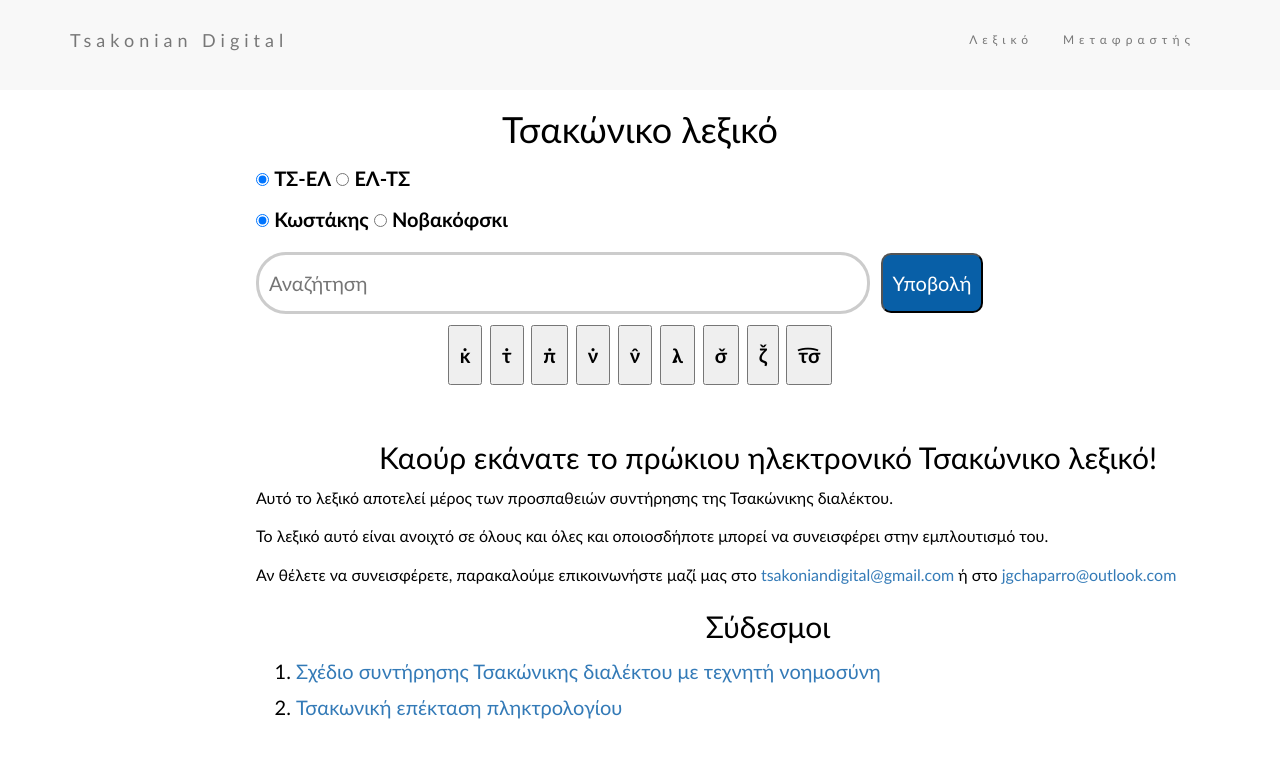
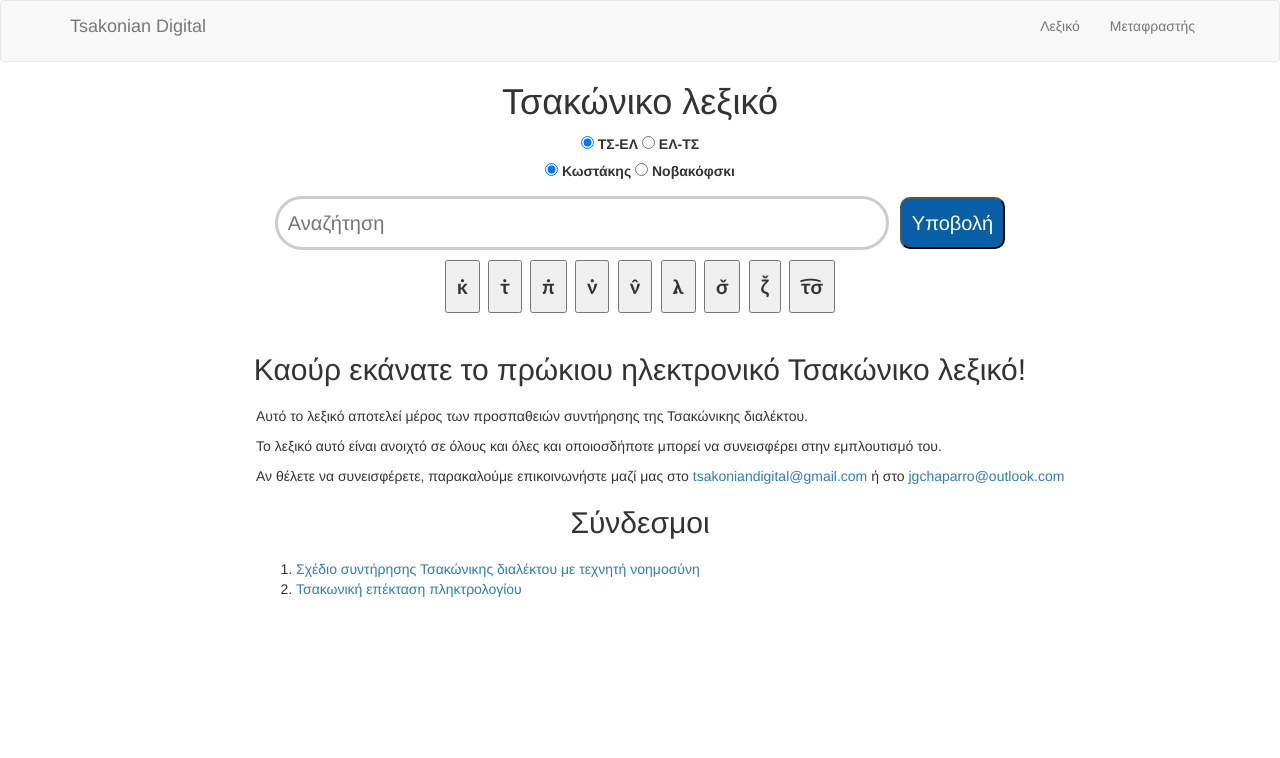
Before and after one commit to jgchaparro/tsakonian_digital, a Django app: page /dictionary/ in a window 1280 px wide. Shown: the top 758 px of the page. Run offline with Django 4.2, Linux system fonts and the light colour scheme; some libraries are stand-ins or nearby versions.

Commit message:
Fixing main page

```diff
--- a/static/base/assets/css/main.css
+++ b/static/base/css/main.css
@@ -1,5 +1,5 @@
 body {
-    font: 20px Calibri, sans-serif;
+    font: 30px Calibri, sans-serif;
     line-height: 1.8;
     color: #000000;
   }
@@ -32,7 +32,7 @@ body {
     border-radius: 0;
     margin-bottom: 0;
     font-size: 12px;
-    letter-spacing: 5px;
+    letter-spacing: 3px;
     /* position: fixed; */
   }
   .navbar-nav  li a:hover {
--- a/static/dictionary/css/main.css
+++ b/static/dictionary/css/main.css
@@ -1,8 +1,10 @@
 .radio-buttons {
-    padding-left: 20%;
+    /* padding-left: 20%; */
+    text-align: center;
   }
 
   .search-bar {
+    text-align: center;
     margin-top: 10px;
     font-size: 20px;
     padding-right: 20%;
@@ -42,8 +44,15 @@
       padding-left: 20%;
   }
 
-  h1, h2 {
+
+  h1 {
     text-align: center;
+
+  }
+
+  h2 {
+    text-align: center;
+    margin: 20px auto; /* Add 5% margin up and below, center horizontally */
   }
 
   ul {
--- a/templates/core/base.html
+++ b/templates/core/base.html
@@ -7,8 +7,7 @@
     <meta name="viewport" content="width=device-width, initial-scale=1, shrink-to-fit=no">
     <title>{% block title %}{% endblock %}</title>
     <link rel="stylesheet" href="https://maxcdn.bootstrapcdn.com/bootstrap/3.4.1/css/bootstrap.min.css">
-    <link rel="stylesheet" href="https://fonts.googleapis.com/css?family=Montserrat">
-    <link rel="stylesheet" href="{% static 'base/assets/css/main.css' %}">
+    {% comment %} <link rel="stylesheet" href="{% static 'base/assets/css/main.css' %}"> {% endcomment %}
     {% block styles %}{% endblock %}
   </head>
   <body>
--- a/templates/dictionary/index.html
+++ b/templates/dictionary/index.html
@@ -1,21 +1,15 @@
 {% extends 'dictionary/base/base.html' %}
 
 {% block content %}
+<p><h2>Καούρ εκάνατε το πρώκιου ηλεκτρονικό Τσακώνικο λεξικό!</h2></p>
 <div class = "index_text">
-    <p><h2>Καούρ εκάνατε το πρώκιου ηλεκτρονικό Τσακώνικο λεξικό!</h2></p>
-
     <p>Αυτό το λεξικό αποτελεί μέρος των προσπαθειών συντήρησης της Τσακώνικης διαλέκτου. </p>
-
     <p>Το λεξικό αυτό είναι ανοιχτό σε όλους και όλες και οποιοσδήποτε μπορεί να συνεισφέρει στην εμπλουτισμό του.</p>
-
     <p>Αν θέλετε να συνεισφέρετε, παρακαλούμε επικοινωνήστε μαζί μας στο <a href="mailto:tsakoniandigital@gmail.com">tsakoniandigital@gmail.com</a> ή στο <a href="mailto:jgchaparro@outlook.com">jgchaparro@outlook.com</a></p>
-
-
 </div>
 
+<h2>Σύνδεσμοι</h2>
 <div name = "links" class="index_text">
-    <h2>Σύδεσμοι</h2>
-
     <ol>
         <li><a href="{% url 'dictionary:preservation_strategy' %}">Σχέδιο συντήρησης Τσακώνικης διαλέκτου με τεχνητή νοημοσύνη</a></li>
         <li><a href="{% url 'dictionary:writing_extension' %}">Τσακωνική επέκταση πληκτρολογίου</a></li>
```
